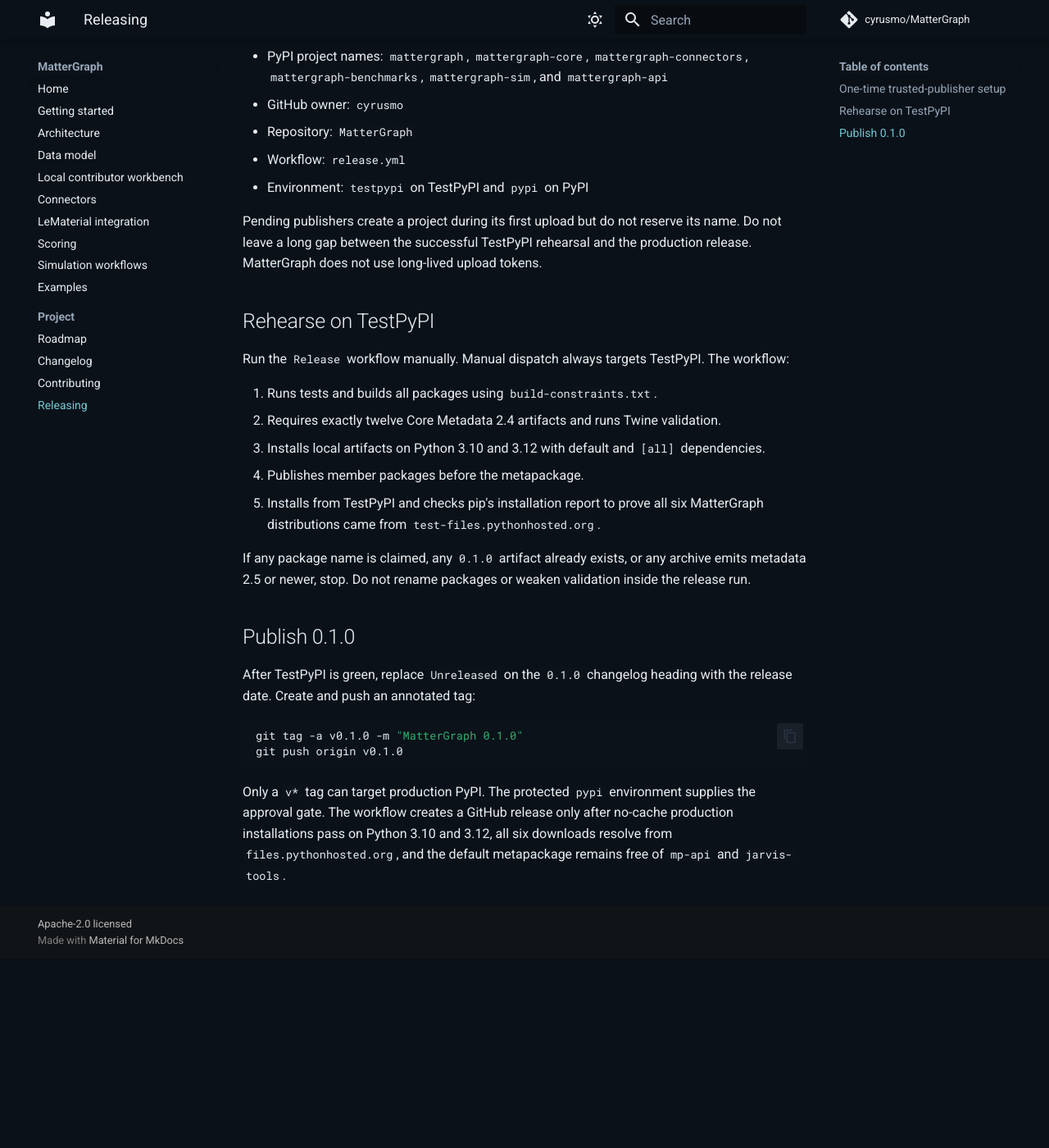
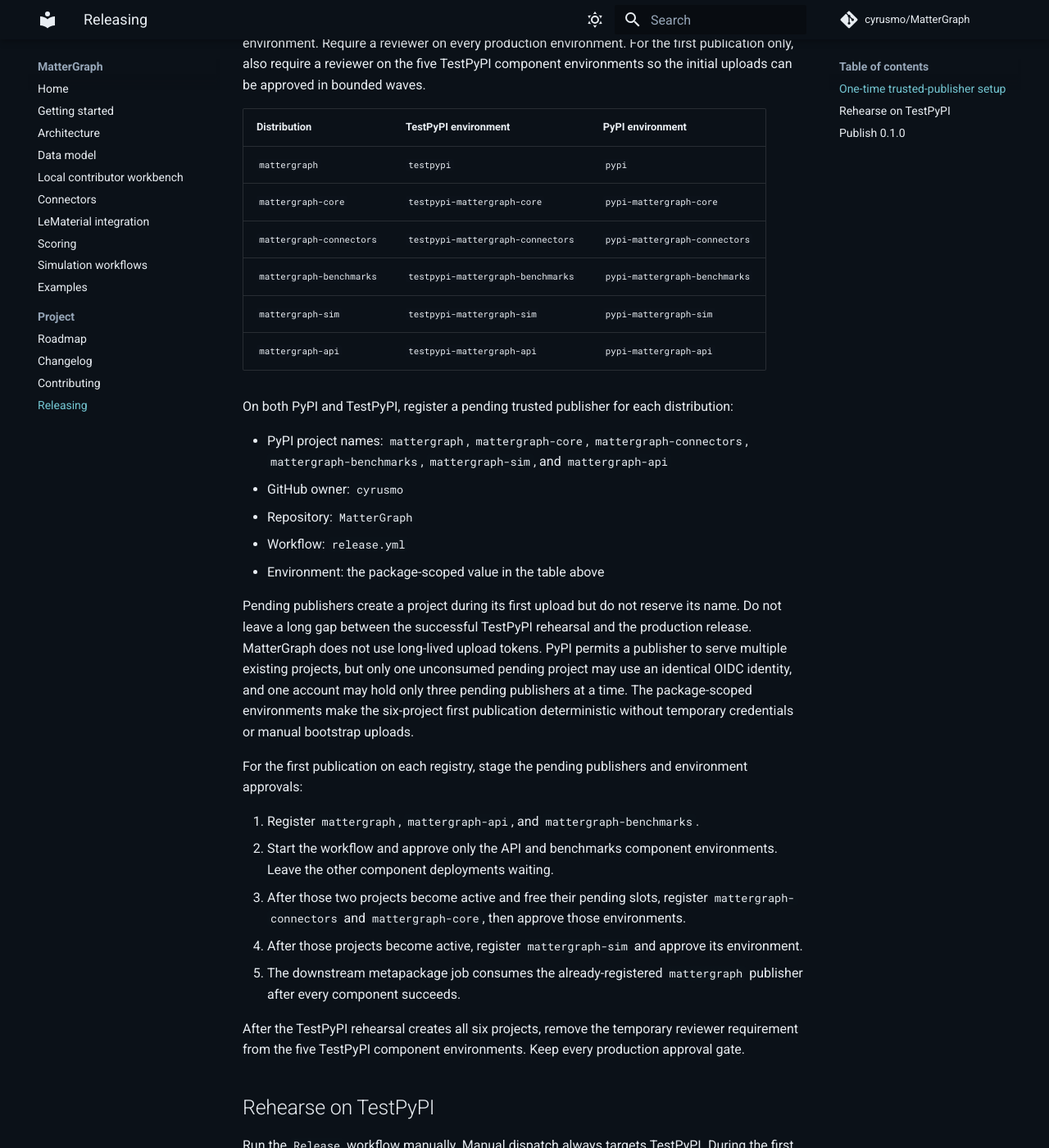
Before and after one commit to cyrusmo/MatterGraph, an MkDocs documentation site: the page built from docs/releasing.md, in a window 1280 px wide and 1400 px high, scrolled down 450 px. Shown: the whole window at 82% size. Built offline with MkDocs 1.6.1 and Material for MkDocs 9.7.7, drawn with Linux system fonts in a browser that asks for light colours; comment, search, counter and statistics services are not loaded; before the commit the page ends 1619 px from its top, so only the background shows below that; some of the changed text lies outside the part shown.

Commit message:
Fix first-publication OIDC isolation (#9)
Isolate each package upload behind its own trusted-publishing environment and document the approval-gated bootstrap waves.

````diff
--- a/docs/releasing.md
+++ b/docs/releasing.md
@@ -12,7 +12,21 @@
 python scripts/release_checks.py registry --index pypi --version 0.1.0
 ```
 
-Create the GitHub environments `testpypi` and `pypi`. Protect `pypi` with a required reviewer.
+Create the base GitHub environments `testpypi` and `pypi`, plus one component environment per
+registry. Allow `main` on every TestPyPI environment and `v*` tags on every production
+environment. Require a reviewer on every production environment. For the first publication only,
+also require a reviewer on the five TestPyPI component environments so the initial uploads can be
+approved in bounded waves.
+
+| Distribution | TestPyPI environment | PyPI environment |
+| --- | --- | --- |
+| `mattergraph` | `testpypi` | `pypi` |
+| `mattergraph-core` | `testpypi-mattergraph-core` | `pypi-mattergraph-core` |
+| `mattergraph-connectors` | `testpypi-mattergraph-connectors` | `pypi-mattergraph-connectors` |
+| `mattergraph-benchmarks` | `testpypi-mattergraph-benchmarks` | `pypi-mattergraph-benchmarks` |
+| `mattergraph-sim` | `testpypi-mattergraph-sim` | `pypi-mattergraph-sim` |
+| `mattergraph-api` | `testpypi-mattergraph-api` | `pypi-mattergraph-api` |
+
 On both PyPI and TestPyPI, register a pending trusted publisher for each distribution:
 
 - PyPI project names: `mattergraph`, `mattergraph-core`, `mattergraph-connectors`,
@@ -20,20 +34,41 @@
 - GitHub owner: `cyrusmo`
 - Repository: `MatterGraph`
 - Workflow: `release.yml`
-- Environment: `testpypi` on TestPyPI and `pypi` on PyPI
+- Environment: the package-scoped value in the table above
 
 Pending publishers create a project during its first upload but do not reserve its name. Do not
 leave a long gap between the successful TestPyPI rehearsal and the production release. MatterGraph
-does not use long-lived upload tokens.
+does not use long-lived upload tokens. PyPI permits a publisher to serve multiple existing projects,
+but only one unconsumed pending project may use an identical OIDC identity, and one account may
+hold only three pending publishers at a time. The package-scoped environments make the
+six-project first publication deterministic without temporary credentials or manual bootstrap
+uploads.
+
+For the first publication on each registry, stage the pending publishers and environment approvals:
+
+1. Register `mattergraph`, `mattergraph-api`, and `mattergraph-benchmarks`.
+2. Start the workflow and approve only the API and benchmarks component environments. Leave the
+   other component deployments waiting.
+3. After those two projects become active and free their pending slots, register
+   `mattergraph-connectors` and `mattergraph-core`, then approve those environments.
+4. After those projects become active, register `mattergraph-sim` and approve its environment.
+5. The downstream metapackage job consumes the already-registered `mattergraph` publisher after
+   every component succeeds.
+
+After the TestPyPI rehearsal creates all six projects, remove the temporary reviewer requirement
+from the five TestPyPI component environments. Keep every production approval gate.
 
 ## Rehearse on TestPyPI
 
-Run the `Release` workflow manually. Manual dispatch always targets TestPyPI. The workflow:
+Run the `Release` workflow manually. Manual dispatch always targets TestPyPI. During the first run,
+follow the staged publisher approvals above; no publish job should be allowed to fail merely because
+its publisher has not been registered yet. The workflow:
 
 1. Runs tests and builds all packages using `build-constraints.txt`.
 2. Requires exactly twelve Core Metadata 2.4 artifacts and runs Twine validation.
 3. Installs local artifacts on Python 3.10 and 3.12 with default and `[all]` dependencies.
-4. Publishes member packages before the metapackage.
+4. Isolates one wheel and one sdist per OIDC job, then publishes member packages before the
+   metapackage.
 5. Installs from TestPyPI and checks pip's installation report to prove all six MatterGraph
    distributions came from `test-files.pythonhosted.org`.
 
@@ -50,7 +85,7 @@
 git push origin v0.1.0
 ```
 
-Only a `v*` tag can target production PyPI. The protected `pypi` environment supplies the approval
-gate. The workflow creates a GitHub release only after no-cache production installations pass on
+Only a `v*` tag can target production PyPI. The protected `pypi*` environments supply the approval
+gates. The workflow creates a GitHub release only after no-cache production installations pass on
 Python 3.10 and 3.12, all six downloads resolve from `files.pythonhosted.org`, and the default
 metapackage remains free of `mp-api` and `jarvis-tools`.
````
Also changed, not shown: 3 other files.
